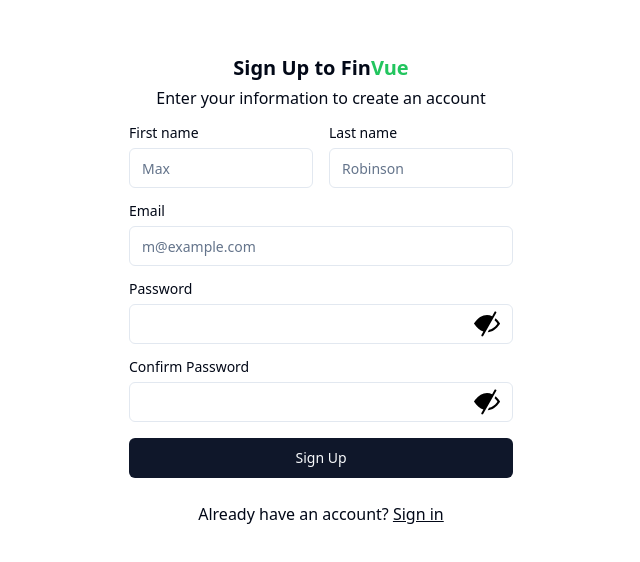
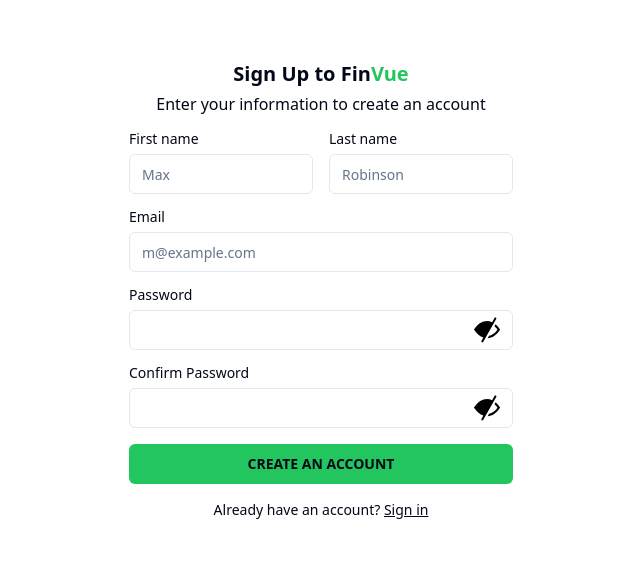
Before and after one commit to FinVue/inc-exp, a React (Vite) app: page /register in a window 1280 px wide. Shown: the part 110-672 px from the top of the page, without its empty margins (319-959 px from the left). Built offline with nearby package versions, Linux system fonts and the light colour scheme.

Commit message:
fix some functions on password visibility

```diff
--- a/src/components/Login.jsx
+++ b/src/components/Login.jsx
@@ -114,6 +114,7 @@
                     value={password}
                     onChange={(e) => setPassword(e.target.value)}
                   />
+
                 </div>
                 {error && <p className="text-red-500">{error}</p>}
                 <Button type="submit" className="w-full bg-green-500 text-black font-bold text-0F4D0E hover:bg-green-700">
--- a/src/components/Register.jsx
+++ b/src/components/Register.jsx
@@ -31,7 +31,10 @@
     const [password, setPassword] = useState("");
     const [confirmPassword, setConfirmPassword] = useState("");
     const [showPassword, setShowPassword] = useState(false);
-    const [showConfirmPassword, setShowConfirmPassword] = useState(false);
+
+    const togglePasswordVisibility = () => {
+        setShowPassword(!showPassword);
+    };
 
     const handleRegister = async (e) => {
         e.preventDefault();
@@ -81,14 +84,6 @@
         // Implement password hashing logic here using the scrypt utility or any other suitable method
         // Return the hashed password
         return password;
-    };
-
-    const togglePasswordVisibility = () => {
-        setShowPassword(!showPassword);
-    };
-
-    const toggleConfirmPasswordVisibility = () => {
-        setShowConfirmPassword(!showConfirmPassword);
     };
 
     return (
@@ -168,16 +163,16 @@
                             <div className="relative">
                                 <Input
                                     id="confirm-password"
-                                    type={showConfirmPassword ? "text" : "password"}
+                                    type={showPassword ? "text" : "password"}
                                     required
                                     value={confirmPassword}
                                     onChange={(e) => setConfirmPassword(e.target.value)}
                                 />
                                 <span
                                     className="absolute inset-y-0 right-0 pr-3 flex items-center cursor-pointer"
-                                    onClick={toggleConfirmPasswordVisibility}
+                                    onClick={togglePasswordVisibility}
                                 >
-                                    {showConfirmPassword ? (
+                                    {showPassword ? (
                                     <svg fill="none" height="28" viewBox="0 0 28 28" width="28" xmlns="http://www.w3.org/2000/svg">
                                         <path clip-rule="evenodd" d="M17.7469 15.4149C17.9855 14.8742 18.1188 14.2724 18.1188 14.0016C18.1188 11.6544 16.2952 9.7513 14.046 9.7513C11.7969 9.7513 9.97332 11.6544 9.97332 14.0016C9.97332 16.3487 12.0097 17.8886 14.046 17.8886C15.3486 17.8886 16.508 17.2515 17.2517 16.2595C17.4466 16.0001 17.6137 15.7168 17.7469 15.4149ZM14.046 15.7635C14.5551 15.7635 15.0205 15.5684 15.3784 15.2457C15.81 14.8566 16 14.2807 16 14.0016C16 12.828 15.1716 11.8764 14.046 11.8764C12.9205 11.8764 12 12.8264 12 14C12 14.8104 12.9205 15.7635 14.046 15.7635Z" fill="black" fill-rule="evenodd"/>
                                         <path clip-rule="evenodd" d="M1.09212 14.2724C1.07621 14.2527 1.10803 14.2931 1.09212 14.2724C0.96764 14.1021 0.970773 13.8996 1.09268 13.7273C1.10161 13.7147 1.11071 13.7016 1.11993 13.6882C4.781 8.34319 9.32105 5.5 14.0142 5.5C18.7025 5.5 23.2385 8.33554 26.8956 13.6698C26.965 13.771 27 13.875 27 13.9995C27 14.1301 26.9593 14.2399 26.8863 14.3461C23.2302 19.6702 18.6982 22.5 14.0142 22.5C9.30912 22.5 4.75717 19.6433 1.09212 14.2724ZM3.93909 13.3525C3.6381 13.7267 3.6381 14.2722 3.93908 14.6465C7.07417 18.5443 10.6042 20.3749 14.0142 20.3749C17.4243 20.3749 20.9543 18.5443 24.0894 14.6465C24.3904 14.2722 24.3904 13.7267 24.0894 13.3525C20.9543 9.45475 17.4243 7.62513 14.0142 7.62513C10.6042 7.62513 7.07417 9.45475 3.93909 13.3525Z" fill="black" fill-rule="evenodd"/>
@@ -191,18 +186,18 @@
                                 </span>
                             </div>
                         </div>
-                        <Button type="submit">Sign Up</Button>
+                        <Button type="submit" className="w-full bg-green-500 text-black font-bold text-0F4D0E hover:bg-green-700">
+                            CREATE AN ACCOUNT
+                        </Button>
                     </div>
                 </form>
-                <Toaster />
-                <div className="text-center mt-6">
-                    <p>
+                <div className="mt-4 text-center text-sm">
                     Already have an account?{" "}
                     <Link to="/login" className="underline cursor-pointer">
                         Sign in
                     </Link>
-                    </p>
                 </div>
+                <Toaster />
             </div>
         </div>
     );
```
Lines whose indentation alone changed are shown as unchanged.
